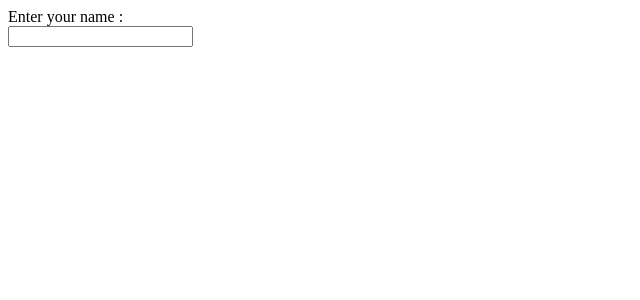
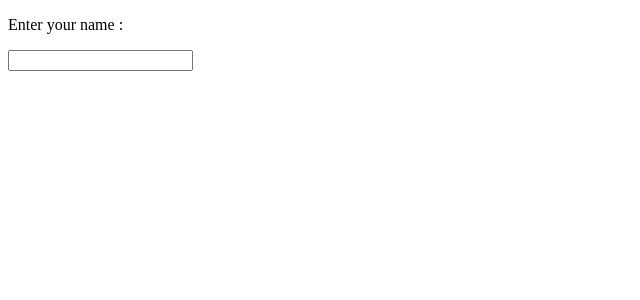
Before and after one commit to acciojob/personal-greeting-purnima11apr, a React app: page / in a window 1280 px wide. Shown: the top 300 px of the page, without its empty margins (0-640 px from the left). Built offline with nearby package versions, Linux system fonts and the light colour scheme.

Commit message:
submitting code-Wed Dec 13 2023 16:04:59 GMT+0530 (India Standard Time)

```diff
--- a/src/components/Display.js
+++ b/src/components/Display.js
@@ -13,8 +13,7 @@ const Display = () => {
     return(
      <div>
         <form>
-        <label htmlFor="name">Enter your name :</label>
-        <br/>
+        <p>Enter your name :</p>
         <input type="text" id="name" onChange={handleChange} value={name}/>
         </form>
 
```
